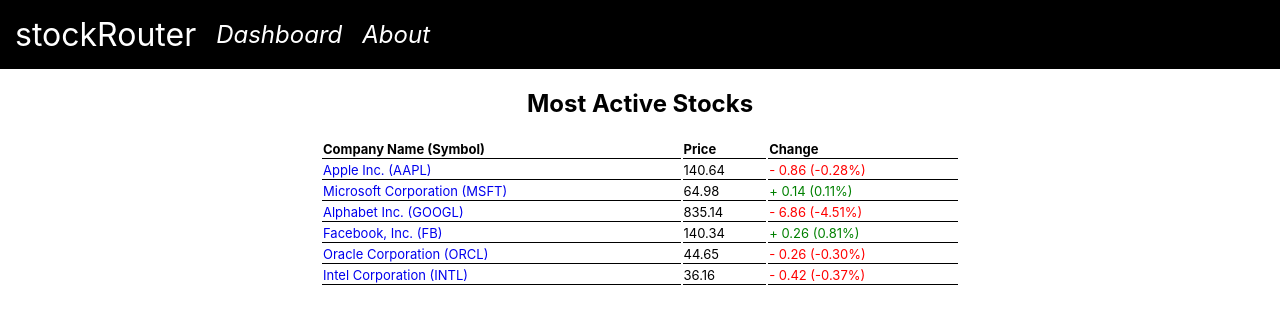
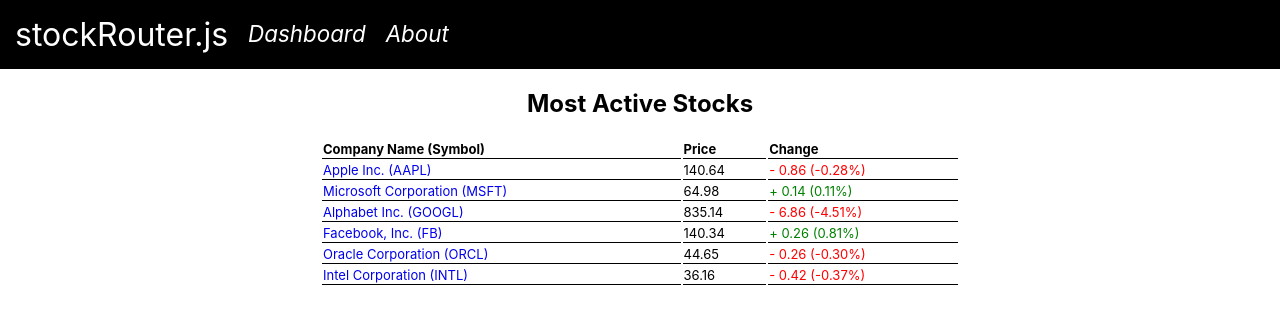
Before and after one commit to benburgos/react-router-lab, a React (Create React App) app: page /stocks in a window 1280 px wide. Shown: the top 324 px of the page. Built offline with nearby package versions, Linux system fonts and the light colour scheme.

Commit message:
makes logo more obvious

```diff
--- a/src/components/Nav.jsx
+++ b/src/components/Nav.jsx
@@ -4,7 +4,7 @@ export default function Nav() {
   return (
     <div className="navbar">
       <Link to={'/'}>
-        <div>stockRouter</div>
+        <div className='logo'>stockRouter.js</div>
       </Link>
       <Link to={'/stocks'}>
         <div className='nav-link'>Dashboard</div>
--- a/src/index.css
+++ b/src/index.css
@@ -34,7 +34,7 @@ code {
   margin-top: 5px;
   margin-left: 20px;
   font-style: italic;
-  font-size: 0.75em;
+  font-size: 0.70em;
 }
 
 .loader {
```
